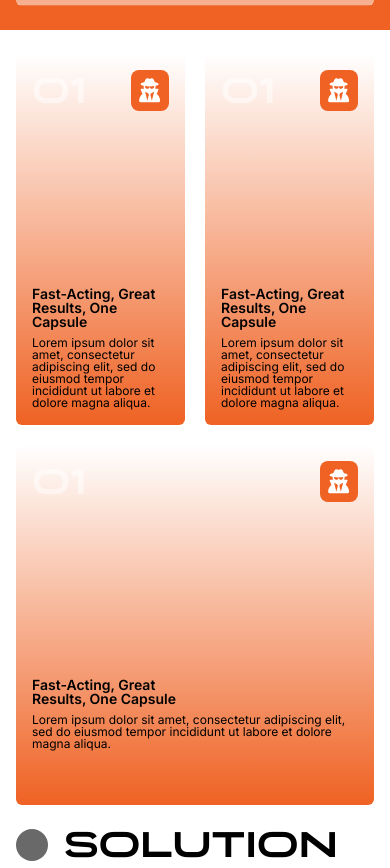
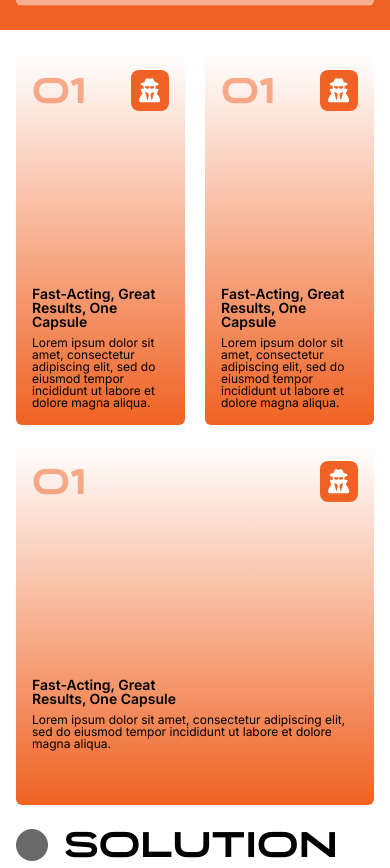
Before and after one commit to FrontierUI/pepstrides-html, a plain HTML site: page index.html in a window 390 px wide. Shown: the part 2623-3491 px from the top of the page. Drawn offline with nearby package versions, Linux system fonts and the light colour scheme.

Commit message:
responsive checked

```diff
--- a/index.html
+++ b/index.html
@@ -205,7 +205,7 @@
                 </div>
 
                 <div
-                  class="absolute max-lg:top-10 left-4 lg:top-[70%] lg:left-[9%] flex items-center gap-x-1"
+                  class="absolute max-lg:top-10 left-4 lg:top-[70%] lg:left-[9%] flex items-center gap-x-1 lg:z-40"
                 >
                   <div
                     class="rounded-lg bg-white/20 backdrop-blur-md border border-white/35 p-3 max-w-60"
@@ -243,7 +243,7 @@
                 </div>
 
                 <div
-                  class="hidden lg:block absolute lg:bottom-0 lg:right-[0%] flex items-center gap-x-1"
+                  class="hidden lg:flex absolute lg:bottom-0 lg:right-[0%] flex items-center gap-x-1 z-40"
                 >
                   <div
                     class="w-6 h-6 rounded-full p-1.5 flexy bg-white/50 backdrop-blur-md"
@@ -567,7 +567,7 @@
                 >
                   <div class="relative w-full flexStart flex-col">
                     <div class="flex items-center justify-between w-full">
-                      <h1 class="text-white/50 heading text-4xl">01</h1>
+                      <h1 class="text-[#EF6223]/50 heading text-4xl">01</h1>
                       <div class="flexy p-2 bg-[#EF6223] rounded-lg">
                         <img
                           src="assets/images/man.svg"
@@ -599,7 +599,7 @@
                 >
                   <div class="relative w-full flexStart flex-col">
                     <div class="flex items-center justify-between w-full">
-                      <h1 class="text-white/50 heading text-4xl">01</h1>
+                      <h1 class="text-[#EF6223]/50 heading text-4xl">01</h1>
                       <div class="flexy p-2 bg-[#EF6223] rounded-lg">
                         <img
                           src="assets/images/man.svg"
@@ -631,7 +631,7 @@
                 >
                   <div class="relative w-full flexStart flex-col">
                     <div class="flex items-center justify-between w-full">
-                      <h1 class="text-white/50 heading text-4xl">01</h1>
+                      <h1 class="text-[#EF6223]/50 heading text-4xl">01</h1>
                       <div class="flexy p-2 bg-[#EF6223] rounded-lg">
                         <img
                           src="assets/images/man.svg"
```
